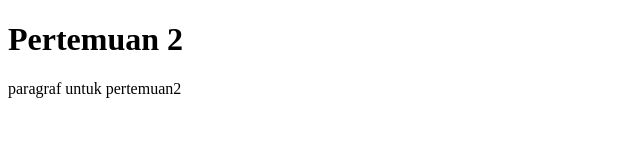
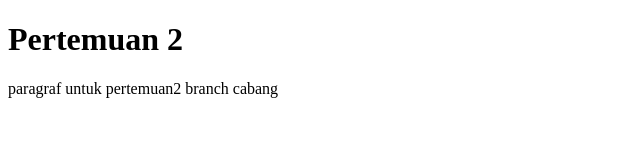
Before and after one commit to sandiadrian1/pertemuan2Github, a plain HTML site: page index.html in a window 1280 px wide. Shown: the whole page, without its empty margins (0-640 px from the left). Drawn offline with Linux system fonts and the light colour scheme.

Commit message:
Update index.html

```diff
--- a/index.html
+++ b/index.html
@@ -7,6 +7,9 @@
 </head>
 <body>
       <h1>Pertemuan 2</h1>
-     <p> paragraf untuk pertemuan2 </p>
+     <p>
+         paragraf untuk pertemuan2
+         branch cabang
+     </p>
 </body>
 </html>
```
